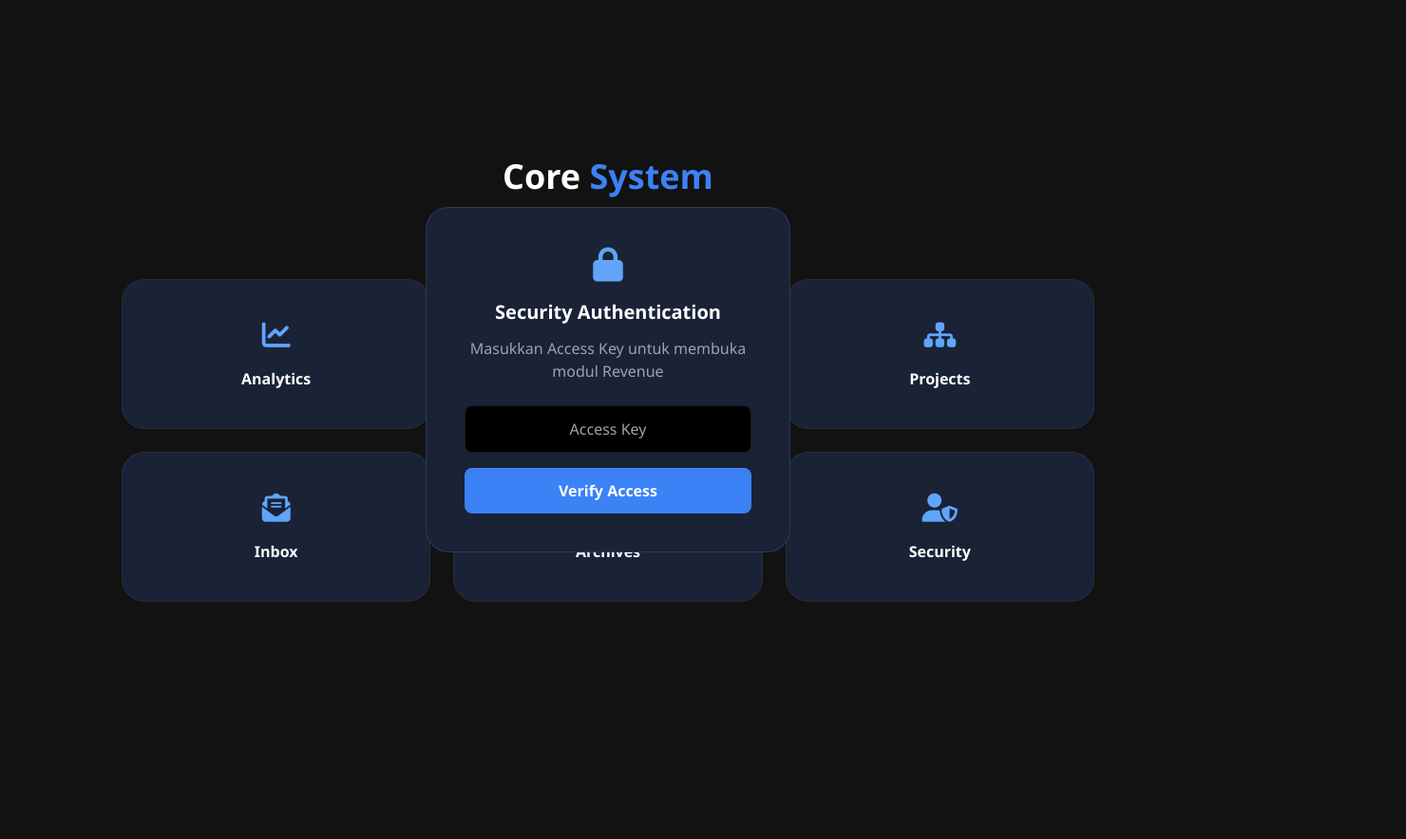
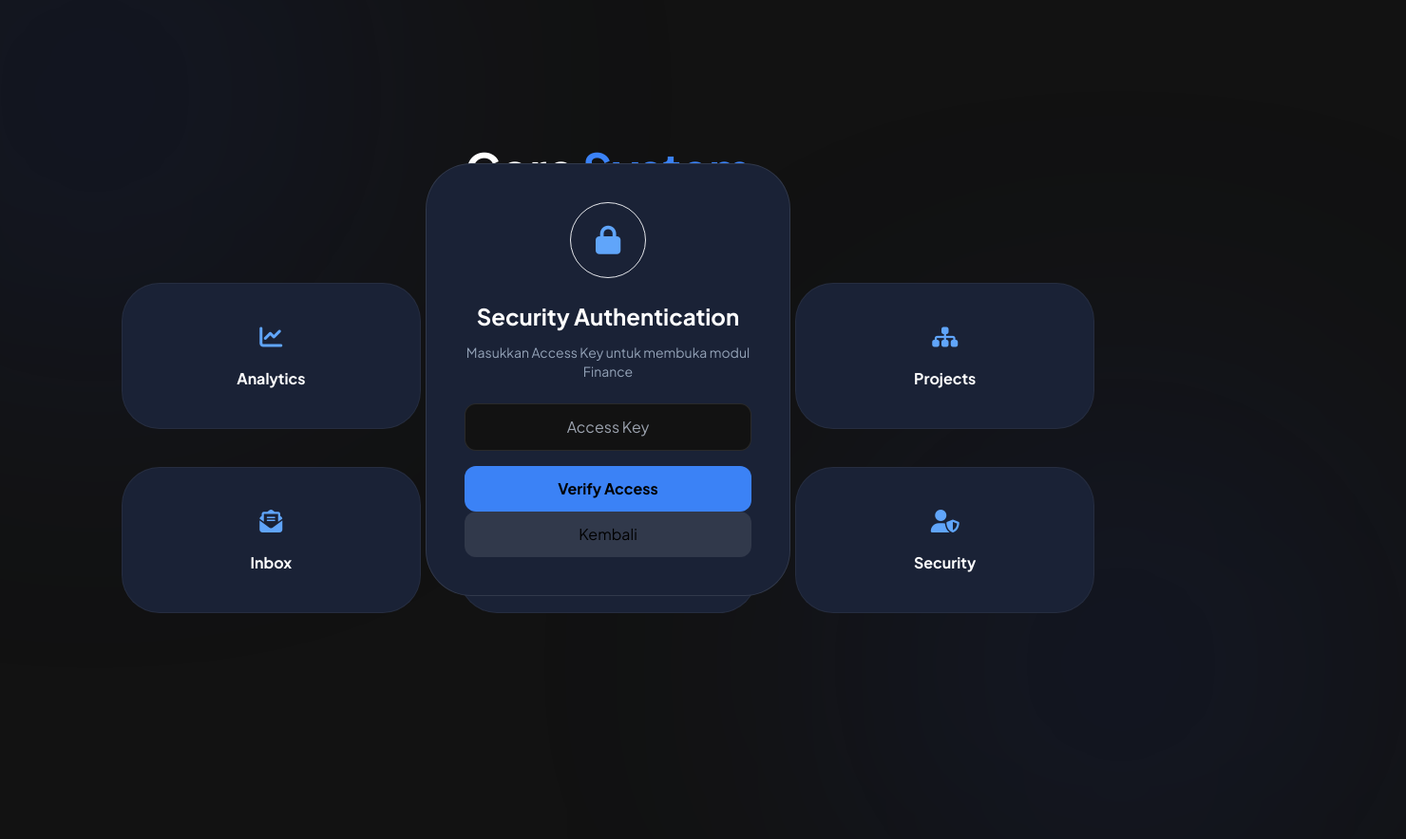
Before and after one commit to begeng82/control.bgeng, a plain HTML site: page index.html in a window 1280 px wide. Both pictures are taken after a click on the button "Revenue". Shown: the whole page at 95% size, 1480 px wide, since content can reach past the window. Before the commit the page ends 800 px from the top, so only its background shows below. Drawn offline with nearby package versions, Linux system fonts and the light colour scheme.

Commit message:
Update index.html

```diff
--- a/index.html
+++ b/index.html
@@ -3,195 +3,229 @@
 <head>
 <meta charset="UTF-8">
 <meta name="viewport" content="width=device-width, initial-scale=1.0">
-<title>Enterprise Core System</title>
+<title>Enterprise Carbon Dashboard</title>
 
 <script src="https://cdn.tailwindcss.com"></script>
 <link rel="stylesheet" href="https://cdnjs.cloudflare.com/ajax/libs/font-awesome/6.4.0/css/all.min.css">
 
 <style>
+@import url('https://fonts.googleapis.com/css2?family=Plus+Jakarta+Sans:wght@300;400;500;600;700&display=swap');
 
 body{
-font-family:'Segoe UI',sans-serif;
+font-family:'Plus Jakarta Sans',sans-serif;
 background:#121212;
+min-height:100vh;
 display:flex;
 align-items:center;
 justify-content:center;
-min-height:100vh;
-color:white;
+overflow-x:hidden;
+margin:0;
 }
 
-.card{
+.glass-card{
 background:#1a2236;
 border:1px solid rgba(255,255,255,0.05);
-transition:0.3s;
+transition:all .4s;
 }
 
-.card:hover{
-transform:translateY(-6px);
-border-color:#3b82f6;
+.glass-card:hover{
+background:#1e2945;
+transform:translateY(-8px);
+border-color:rgba(99,102,241,.3);
+box-shadow:0 25px 50px -12px rgba(0,0,0,.7);
 }
 
-.popup{
-position:fixed;
-top:50%;
-left:50%;
+.notification-center{
+transition:.5s;
 transform:translate(-50%,-50%) scale(.8);
 opacity:0;
 pointer-events:none;
-transition:.4s;
 }
 
-.popup.active{
+.notification-center.active{
+transform:translate(-50%,-50%) scale(1);
 opacity:1;
 pointer-events:auto;
-transform:translate(-50%,-50%) scale(1);
 }
 
+.icon-box{
+background:rgba(255,255,255,.03);
+border:1px solid rgba(255,255,255,.08);
+}
+
+.ambient-glow{
+position:absolute;
+width:600px;
+height:600px;
+background:rgba(30,58,138,.15);
+filter:blur(140px);
+border-radius:50%;
+z-index:-1;
+}
 </style>
 </head>
 
 <body class="p-6">
 
-<div class="max-w-5xl w-full">
+<div class="ambient-glow" style="top:-200px;left:-200px;"></div>
+<div class="ambient-glow" style="bottom:-200px;right:-200px;"></div>
 
-<div class="text-center mb-14">
-<h1 class="text-4xl font-bold">Core <span class="text-blue-500">System</span></h1>
-<p class="text-gray-400 mt-2">Operational Control Center</p>
+<div class="w-full max-w-5xl mx-auto">
+
+<div class="text-center mb-16">
+<h1 class="text-3xl md:text-5xl font-bold text-white">
+Core <span class="text-blue-500">System</span>
+</h1>
+<p class="text-slate-500 mt-2 uppercase tracking-widest">Pusat Kendali Operasional</p>
 </div>
 
-<div class="grid grid-cols-2 lg:grid-cols-3 gap-6">
+<div class="grid grid-cols-2 lg:grid-cols-3 gap-5 md:gap-10">
 
-<button onclick="handleAction('Analytics','https://google.com')" class="card p-10 rounded-3xl text-center">
-<i class="fas fa-chart-line text-3xl text-blue-400 mb-4"></i>
-<h3 class="font-bold">Analytics</h3>
+<button onclick="handleAction('Utama','https://google.com')" class="glass-card group p-10 rounded-[2.5rem] text-center">
+<i class="fas fa-chart-line text-2xl text-blue-400 mb-4"></i>
+<h3 class="text-white font-bold">Analytics</h3>
 </button>
 
-<button onclick="handleAction('Revenue','#restricted')" class="card p-10 rounded-3xl text-center">
-<i class="fas fa-file-invoice-dollar text-3xl text-blue-400 mb-4"></i>
-<h3 class="font-bold">Revenue</h3>
+<button onclick="handleAction('Finance','#restricted')" class="glass-card group p-10 rounded-[2.5rem] text-center">
+<i class="fas fa-file-invoice-dollar text-2xl text-blue-400 mb-4"></i>
+<h3 class="text-white font-bold">Revenue</h3>
 </button>
 
-<button onclick="handleAction('Projects','https://notion.so')" class="card p-10 rounded-3xl text-center">
-<i class="fas fa-sitemap text-3xl text-blue-400 mb-4"></i>
-<h3 class="font-bold">Projects</h3>
+<button onclick="handleAction('Project','https://notion.so')" class="glass-card group p-10 rounded-[2.5rem] text-center">
+<i class="fas fa-sitemap text-2xl text-blue-400 mb-4"></i>
+<h3 class="text-white font-bold">Projects</h3>
 </button>
 
-<button onclick="handleAction('Inbox','#maintenance')" class="card p-10 rounded-3xl text-center">
-<i class="fas fa-envelope-open-text text-3xl text-blue-400 mb-4"></i>
-<h3 class="font-bold">Inbox</h3>
+<button onclick="handleAction('Message','#maintenance')" class="glass-card group p-10 rounded-[2.5rem] text-center">
+<i class="fas fa-envelope-open-text text-2xl text-blue-400 mb-4"></i>
+<h3 class="text-white font-bold">Inbox</h3>
 </button>
 
-<button onclick="handleAction('Archives','#restricted')" class="card p-10 rounded-3xl text-center">
-<i class="fas fa-database text-3xl text-blue-400 mb-4"></i>
-<h3 class="font-bold">Archives</h3>
+<button onclick="handleAction('Storage','#restricted')" class="glass-card group p-10 rounded-[2.5rem] text-center">
+<i class="fas fa-database text-2xl text-blue-400 mb-4"></i>
+<h3 class="text-white font-bold">Archives</h3>
 </button>
 
-<button onclick="handleAction('Security','#maintenance')" class="card p-10 rounded-3xl text-center">
-<i class="fas fa-user-shield text-3xl text-blue-400 mb-4"></i>
-<h3 class="font-bold">Security</h3>
+<button onclick="handleAction('Admin','#maintenance')" class="glass-card group p-10 rounded-[2.5rem] text-center">
+<i class="fas fa-user-shield text-2xl text-blue-400 mb-4"></i>
+<h3 class="text-white font-bold">Security</h3>
 </button>
 
 </div>
 
 </div>
 
+
 <!-- POPUP -->
+<div id="centralNotify" class="fixed top-1/2 left-1/2 notification-center z-[100] w-[90%] max-w-sm">
+<div class="bg-[#1a2236] border border-white/10 p-10 rounded-[3rem] text-center">
 
-<div id="popup" class="popup bg-[#1a2236] border border-white/10 p-10 rounded-3xl w-[90%] max-w-sm text-center">
+<div id="notifyIconContainer" class="w-20 h-20 rounded-full flex items-center justify-center mx-auto mb-6 border">
+<i id="notifyIcon" class="fas fa-lock text-3xl"></i>
+</div>
 
-<div id="popupIcon" class="text-4xl mb-4"></div>
+<h2 id="notifyTitle" class="text-2xl font-bold text-white mb-3"></h2>
 
-<h2 id="popupTitle" class="text-xl font-bold mb-3"></h2>
+<p id="notifyText" class="text-slate-400 text-sm mb-6"></p>
 
-<p id="popupText" class="text-gray-400 mb-6"></p>
+<div id="extraArea"></div>
 
-<div id="popupInput"></div>
-
-<button id="closeBtn" onclick="closePopup()" class="hidden w-full mt-4 py-3 bg-gray-700 rounded-xl">
-Close
+<button id="closeBtn" onclick="closeNotify()" class="hidden w-full py-3 bg-white/10 rounded-xl">
+Kembali
 </button>
 
+</div>
 </div>
 
 
 <script>
 
-const keys=[
+const accessKeys=[
 "CORE-2026",
-"ADMIN-ROOT",
-"FINANCE-ACCESS",
-"ARCHIVE-KEY",
-"SECURE-MASTER"
+"FINANCE-ROOT",
+"ARCHIVE-ACCESS",
+"MASTER-KEY",
+"SECURE-ADMIN"
 ]
 
-let tries=0
-let maxTry=5
-let redirectURL="https://example.com"
+let attempt=0
+let maxAttempt=5
+let targetLink="https://example.com"
 
 function handleAction(name,url){
 
-const popup=document.getElementById("popup")
-const icon=document.getElementById("popupIcon")
-const title=document.getElementById("popupTitle")
-const text=document.getElementById("popupText")
-const input=document.getElementById("popupInput")
-const close=document.getElementById("closeBtn")
+const notify=document.getElementById('centralNotify')
+const title=document.getElementById('notifyTitle')
+const text=document.getElementById('notifyText')
+const icon=document.getElementById('notifyIcon')
+const extra=document.getElementById('extraArea')
+const close=document.getElementById('closeBtn')
 
-popup.classList.add("active")
+notify.classList.add('active')
+extra.innerHTML=""
 close.classList.add("hidden")
-input.innerHTML=""
 
-if(url=="#restricted"){
+if(url=="#maintenance"){
 
-icon.innerHTML='<i class="fas fa-lock text-blue-400"></i>'
+icon.className="fas fa-tools text-amber-500 text-3xl"
+title.innerText="Sedang Maintenance"
+text.innerText="Modul "+name+" sedang dalam pemeliharaan."
+close.classList.remove("hidden")
+
+}
+
+else if(url=="#restricted"){
+
+icon.className="fas fa-lock text-blue-400 text-3xl"
 title.innerText="Security Authentication"
 text.innerText="Masukkan Access Key untuk membuka modul "+name
 
-input.innerHTML=`
-<input id="keyInput"
-class="w-full p-3 bg-black border border-white/10 rounded-lg text-center"
+extra.innerHTML=`
+
+<input id="accessInput"
+class="w-full p-3 bg-[#121212] border border-white/10 rounded-xl text-center text-white"
 placeholder="Access Key">
 
-<button onclick="verifyKey()"
-class="w-full mt-4 py-3 bg-blue-500 rounded-lg font-bold">
+<button onclick="verifyAccess()"
+class="mt-4 w-full py-3 bg-blue-500 hover:bg-blue-600 rounded-xl font-bold">
 Verify Access
 </button>
 `
 
-}
-
-else if(url=="#maintenance"){
-
-icon.innerHTML='<i class="fas fa-tools text-yellow-500"></i>'
-title.innerText="Maintenance"
-text.innerText="Module "+name+" sedang maintenance"
 close.classList.remove("hidden")
 
 }
 
 else{
 
+icon.className="fas fa-check-circle text-emerald-500 text-3xl"
+title.innerText="Mengakses "+name
+text.innerText="Koneksi diverifikasi..."
+
+setTimeout(()=>{
+
 window.location.href=url
+
+},1500)
 
 }
 
 }
 
 
-function verifyKey(){
+function verifyAccess(){
 
-const val=document.getElementById("keyInput").value
+const val=document.getElementById("accessInput").value
+const text=document.getElementById("notifyText")
 
-const text=document.getElementById("popupText")
+if(accessKeys.includes(val)){
 
-if(keys.includes(val)){
-
-document.getElementById("popupTitle").innerText="Access Granted"
-text.innerText="Kunci valid, menghubungkan ke sistem..."
+document.getElementById("notifyTitle").innerText="Access Granted"
+text.innerText="Kunci valid. Menghubungkan ke sistem..."
 
 setTimeout(()=>{
 
-window.location.href=redirectURL
+window.location.href=targetLink
 
 },1500)
 
@@ -199,23 +233,22 @@ window.location.href=redirectURL
 
 else{
 
-tries++
+attempt++
+text.innerText="Access Key salah ("+attempt+"/"+maxAttempt+")"
 
-text.innerText="Access Key salah ("+tries+"/"+maxTry+")"
+if(attempt>=maxAttempt){
 
-if(tries>=maxTry){
-
-text.innerText="Terlalu banyak percobaan. Akses dikunci."
-document.getElementById("popupInput").innerHTML=""
+text.innerText="Terlalu banyak percobaan. Akses diblokir."
+document.getElementById("extraArea").innerHTML=""
 }
 
 }
 
 }
 
-function closePopup(){
+function closeNotify(){
 
-document.getElementById("popup").classList.remove("active")
+document.getElementById('centralNotify').classList.remove('active')
 
 }
 
```
